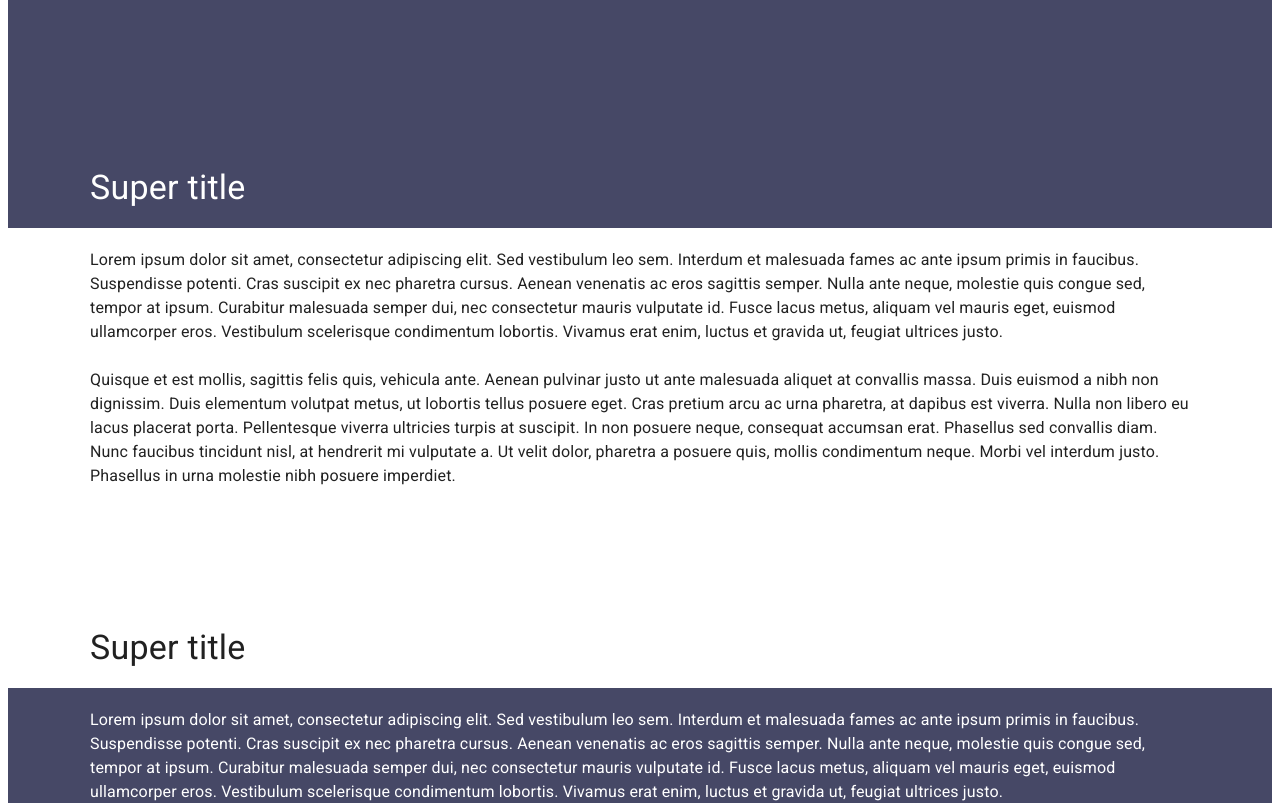
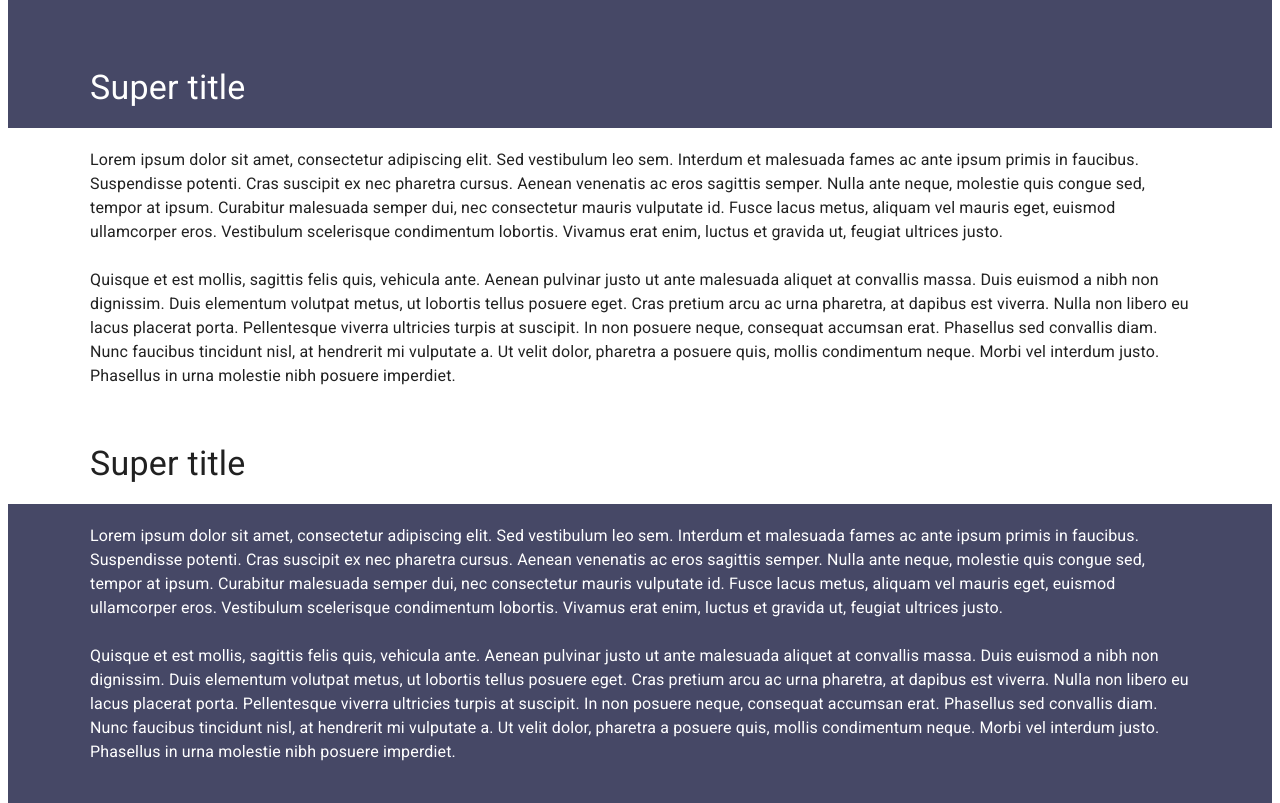
Before and after one commit to Bewi/portfolio, a React (Create React App) app: page / in a window 1280 px wide. Shown: the part 680-1483 px from the top of the page. Built offline with nearby package versions, Linux system fonts and the light colour scheme; the HTML template or start-up script is replaced by a standard one.

Commit message:
Removing extra space at the bottom

```diff
--- a/src/brick/BrickBody.js
+++ b/src/brick/BrickBody.js
@@ -5,7 +5,8 @@ import PropTypes from 'prop-types';
 
 const classes = theme => ({
   body: {
-    marginTop: theme.spacing.unit * 2
+    marginTop: theme.spacing.unit * 2,
+    marginBottom: theme.spacing.unit * 2,
   },
   dark: {
     color: theme.palette.primary.contrastText
--- a/src/layout/WrapperDark.js
+++ b/src/layout/WrapperDark.js
@@ -8,13 +8,7 @@ const classes = theme => ({
   container: {
     display: 'flex',
     flexDirection: 'column',
-    overflow: 'hidden',
     backgroundColor: theme.palette.primary.main,
-  },
-  placeholder: {
-    minHeight: 100,
-    backgroundColor: 'white',
-    display: 'flex',
   },
 })
 
@@ -38,7 +32,6 @@ class WrapperDark extends Component {
     const { classes } = this.props;
     return (
       <section className={classes.container} ref={this.containerRef}>
-        <div className={classes.placeholder}></div>
         <Brick discover={this.state.discover} theme="dark">
           <BrickHeader theme={this.state.discover ? 'light' : 'dark'}>
             <Typography variant="h4" color="inherit">Super title</Typography>
@@ -56,7 +49,7 @@ class WrapperDark extends Component {
   }
 
   handleScroll() {
-    const shouldDisplay = window.pageYOffset > (this.containerRef.current.offsetTop - 64) || window.pageYOffset >= (document.body.offsetHeight - window.innerHeight - 1);
+    const shouldDisplay = window.pageYOffset > (this.containerRef.current.offsetTop - 64 - 100) || window.pageYOffset >= (document.body.offsetHeight - window.innerHeight - 1);
     if (shouldDisplay && !this.state.discover) {
       this.setState({ discover: true });
     } else if (!shouldDisplay && this.state.discover) {
--- a/src/layout/WrapperLight.js
+++ b/src/layout/WrapperLight.js
@@ -8,12 +8,6 @@ const classes = theme => ({
   container: {
     display: 'flex',
     flexDirection: 'column',
-    overflow: 'hidden',
-  },
-  placeholder: {
-    minHeight: 100,
-    backgroundColor: theme.palette.primary.main,
-    display: 'flex',
   },
 })
 
@@ -37,7 +31,6 @@ class WrapperLight extends Component {
     const { classes } = this.props;
     return (
       <section className={classes.container} ref={this.containerRef}>
-        <div className={classes.placeholder}></div>
         <Brick discover={this.state.discover} theme="light">
           <BrickHeader theme={this.state.discover ? 'dark' : 'light'}>
             <Typography variant="h4" color="inherit">Super title</Typography>
@@ -55,7 +48,7 @@ class WrapperLight extends Component {
   }
 
   handleScroll() {
-    const shouldDisplay = window.pageYOffset > (this.containerRef.current.offsetTop - 64) || window.pageYOffset >= (document.body.offsetHeight - window.innerHeight - 1);
+    const shouldDisplay = window.pageYOffset > (this.containerRef.current.offsetTop - 64 - 100) || window.pageYOffset >= (document.body.offsetHeight - window.innerHeight - 1);
     if (shouldDisplay && !this.state.discover) {
       this.setState({ discover: true });
     } else if (!shouldDisplay && this.state.discover) {
```
